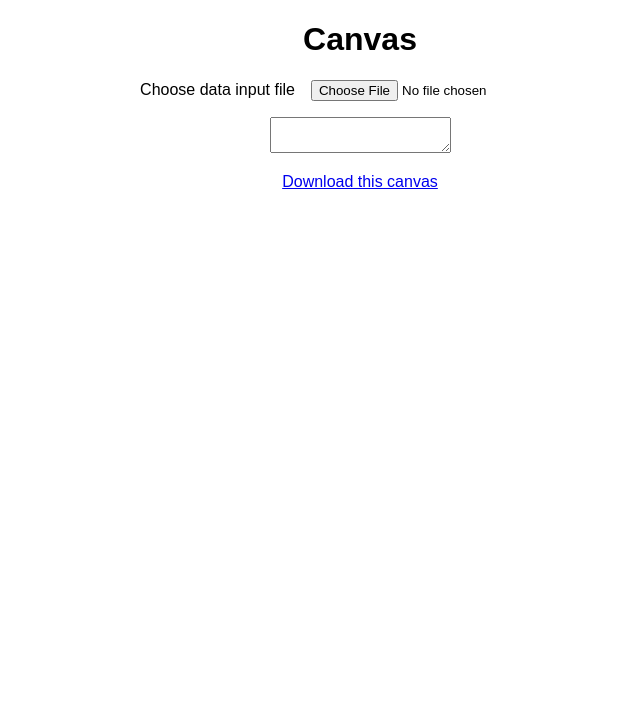
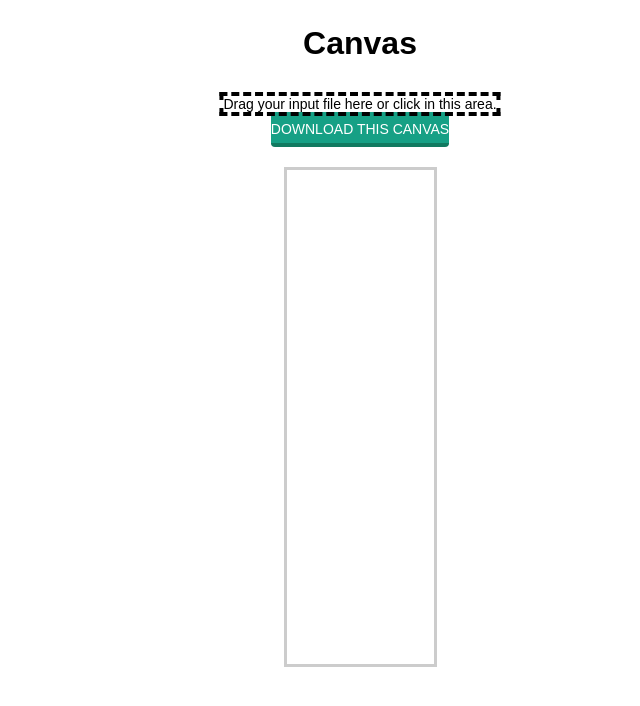
Before and after one commit to raichev-dima/canvas-app, a React (Create React App) app: page / in a window 1280 px wide. Shown: the top 706 px of the page, without its empty margins (280-920 px from the left). Built offline with nearby package versions, Linux system fonts and the light colour scheme.

Commit message:
feat(Layout): create basic layout

```diff
--- a/src/App.js
+++ b/src/App.js
@@ -2,18 +2,22 @@ import React from 'react';
 
 import { DataFileInput, Preview, DownloadButton } from './components';
 
-import './styles.css';
+import './styles.scss';
+
+import styles from './App.module.scss';
+
+const FORM_ID = 'file-input-form';
 
 function App() {
   return (
-    <div className="App">
+    <main>
       <h1>Canvas</h1>
-      <form>
+      <form id={FORM_ID} className={styles.inputForm}>
         <DataFileInput />
+        <DownloadButton />
         <Preview />
-        <DownloadButton />
       </form>
-    </div>
+    </main>
   );
 }
 
--- /dev/null
+++ b/src/App.module.scss
@@ -0,0 +1,6 @@
+@value inputDataFieldHeight from "./components/DataFileInput.module.scss";
+
+.inputForm {
+  position: relative;
+  padding-top: inputDataFieldHeight;
+}
--- a/src/components/DataFileInput.js
+++ b/src/components/DataFileInput.js
@@ -1,28 +1,33 @@
 import React from 'react';
 
 import processInputFile from '../utils/processInputFile';
+import SrOnly from './SrOnly';
 import styles from './DataFileInput.module.scss';
+
+const FILE_INPUT_ID = 'file-input';
 
 function DataFileInput() {
   const handleFileOpen = async e => {
     const [file] = e.target.files;
 
+    // eslint-disable-next-line no-unused-vars
     const result = await processInputFile(file);
     // TODO
   };
 
   return (
     <div className={styles.inputDataField}>
-      <label className={styles.inputDataField__label} htmlFor="input-file">
-        Choose data input file
+      <label className={styles.inputDataField__label} htmlFor={FILE_INPUT_ID}>
+        Drag your input file here or click in this area.
       </label>
-      <input
-        className={styles.inputDataField__input}
-        type="file"
-        id="input-file"
-        accept=".txt"
-        onChange={handleFileOpen}
-      />
+      <SrOnly>
+        <input
+          type="file"
+          id={FILE_INPUT_ID}
+          accept=".txt"
+          onChange={handleFileOpen}
+        />
+      </SrOnly>
     </div>
   );
 }
--- a/src/components/DataFileInput.module.scss
+++ b/src/components/DataFileInput.module.scss
@@ -1,11 +1,32 @@
+@value inputDataFieldHeight: 15rem;
+@value inputDataFieldWidth: 60rem;
+
 .inputDataField {
-  margin-bottom: 1rem;
+  position: absolute;
+  left: 50%;
+  top: 0;
+  width: inputDataFieldWidth;
+  height: inputDataFieldHeight;
+  transform: translateX(-50%);
+  border: 4px dashed;
 }
 
 .inputDataField__label {
-  margin-right: 1rem;
+  display: block;
+  width: 100%;
+  height: 100%;
+  text-align: center;
+  vertical-align: center;
+  line-height: inputDataFieldHeight;
+  font-family: Arial, serif;
 }
 
 .inputDataField__input {
-  margin-right: 1rem;
+  position: absolute;
+  margin: 0;
+  padding: 0;
+  width: 100%;
+  height: 100%;
+  outline: none;
+  opacity: 0;
 }
--- a/src/components/DownloadButton.js
+++ b/src/components/DownloadButton.js
@@ -4,8 +4,10 @@ import styles from './DownloadButton.module.scss';
 
 function DownloadButton(props) {
   return (
-    <div>
-      <a href="/">Download this canvas</a>
+    <div className={styles.download__container}>
+      <a href="/" className={styles.download__button}>
+        Download this canvas
+      </a>
     </div>
   );
 }
--- a/src/components/DownloadButton.module.scss
+++ b/src/components/DownloadButton.module.scss
@@ -1,3 +1,37 @@
-.downloadButton {
-  margin-bottom: 1rem;
+@value inputDataFieldWidth from "./DataFileInput.module.scss";
+
+.download__container {
+  width: 100%;
+  display: inline-block;
+  text-align: center;
 }
+
+.download__button {
+  margin-top: 2rem;
+  display: inline-block;
+  width: calc(inputDataFieldWidth - 10rem);
+  height: 3.5rem;
+  line-height: 3.5rem;
+  border: none;
+  color: #fff;
+  background: #16a085;
+  border-radius: 4px;
+  border-bottom: 4px solid #117a60;
+  transition: all 0.2s ease;
+  outline: none;
+
+  &,
+  &:visited {
+    text-transform: uppercase;
+    text-decoration: none;
+  }
+
+  &:hover {
+    background: #149174;
+    color: #0c5645;
+  }
+
+  &:active {
+    border: 0;
+  }
+}
--- a/src/components/Preview.js
+++ b/src/components/Preview.js
@@ -4,8 +4,8 @@ import styles from './Preview.module.scss';
 
 function Preview(props) {
   return (
-    <div className={styles.preview}>
-      <textarea />
+    <div className={styles.preview__container}>
+      <textarea className={styles.preview__area} readOnly={true} />
     </div>
   );
 }
--- a/src/components/Preview.module.scss
+++ b/src/components/Preview.module.scss
@@ -1,3 +1,17 @@
-.preview {
-  margin-bottom: 1rem;
+@value inputDataFieldWidth from './DataFileInput.module.scss';
+
+.preview__container {
+  width: 100%;
+  display: inline-block;
+  text-align: center;
 }
+
+.preview__area {
+  margin-top: 2rem;
+  width: inputDataFieldWidth;
+  height: 50rem;
+  border: 3px solid #cccccc;
+  padding: 5px;
+  font-family: Tahoma, sans-serif;
+  resize: none;
+}
--- /dev/null
+++ b/src/components/SrOnly.js
@@ -0,0 +1,9 @@
+import React from 'react';
+
+import styles from './SrOnly.module.scss';
+
+function SrOnly({ children }) {
+  return <div className={styles.srOnly}>{children}</div>;
+}
+
+export default SrOnly;
--- /dev/null
+++ b/src/components/SrOnly.module.scss
@@ -0,0 +1,16 @@
+.srOnly {
+  // Only display content to screen readers
+  //
+  // See: https://a11yproject.com/posts/how-to-hide-content/
+  // See: https://hugogiraudel.com/2016/10/13/css-hide-and-seek/
+
+  position: absolute !important;
+  width: 1px !important;
+  height: 1px !important;
+  padding: 0 !important;
+  margin: -1px !important; // Fix for https://github.com/twbs/bootstrap/issues/25686
+  overflow: hidden !important;
+  clip: rect(0, 0, 0, 0) !important;
+  white-space: nowrap !important;
+  border: 0 !important;
+}
--- a/src/styles.css
+++ /dev/null
@@ -1,4 +0,0 @@
-.App {
-  font-family: sans-serif;
-  text-align: center;
-}
--- /dev/null
+++ b/src/styles.scss
@@ -0,0 +1,36 @@
+*,
+*::after,
+*::before {
+  margin: 0;
+  padding: 0;
+  outline: 0;
+  box-sizing: inherit;
+}
+
+html {
+  height: 100%;
+  font-size: 62.5%;
+}
+
+h1 {
+  font-size: 3.2rem;
+  margin: 1.5rem 0 3rem 0;
+  text-align: center;
+}
+
+main {
+  padding: 1rem;
+}
+
+body {
+  height: 100%;
+  min-width: 32rem;
+  box-sizing: border-box;
+  font-size: 1.4rem;
+  font-family: sans-serif;
+}
+
+#root {
+  position: relative;
+  min-height: 100vh;
+}
```
